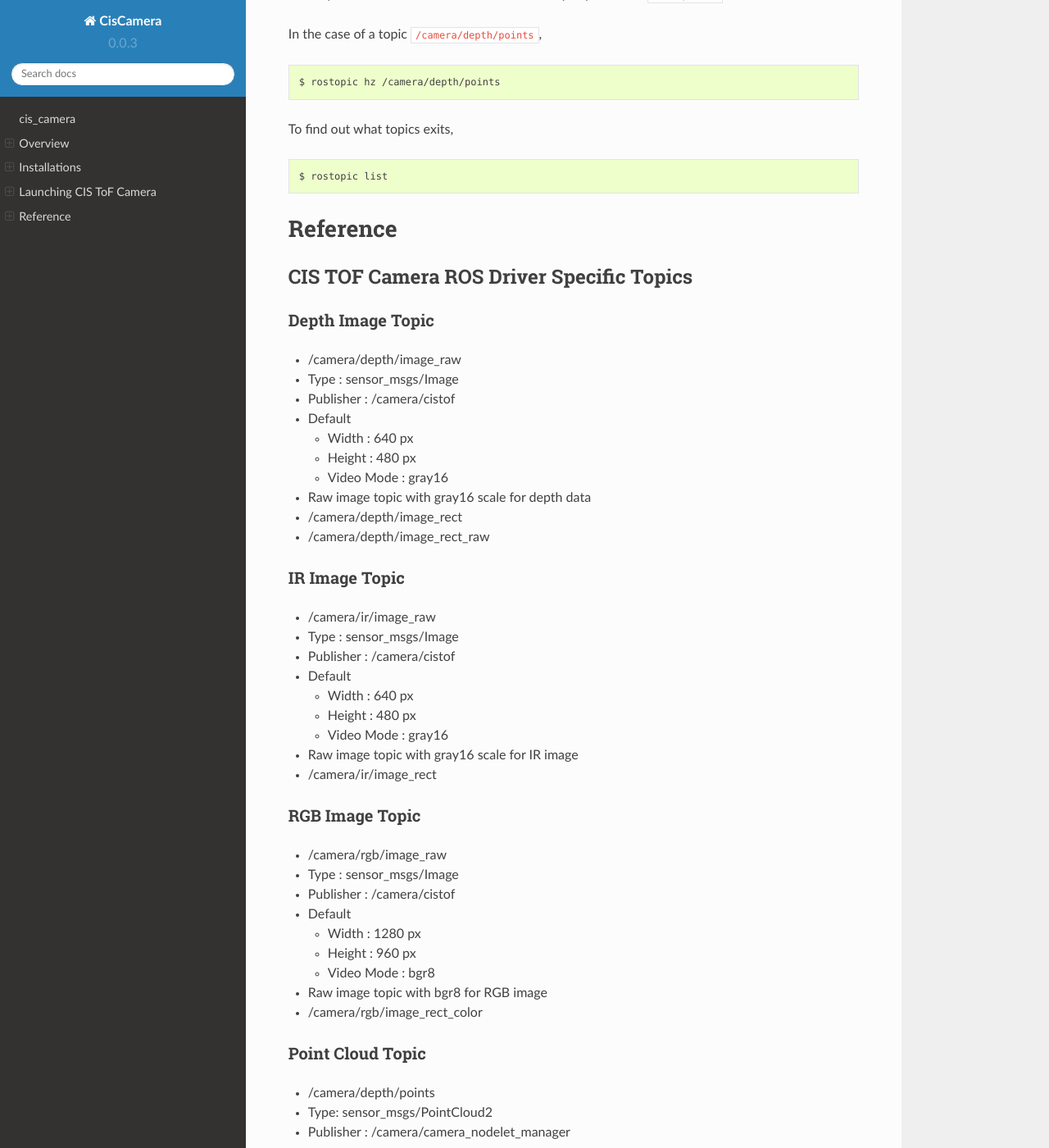
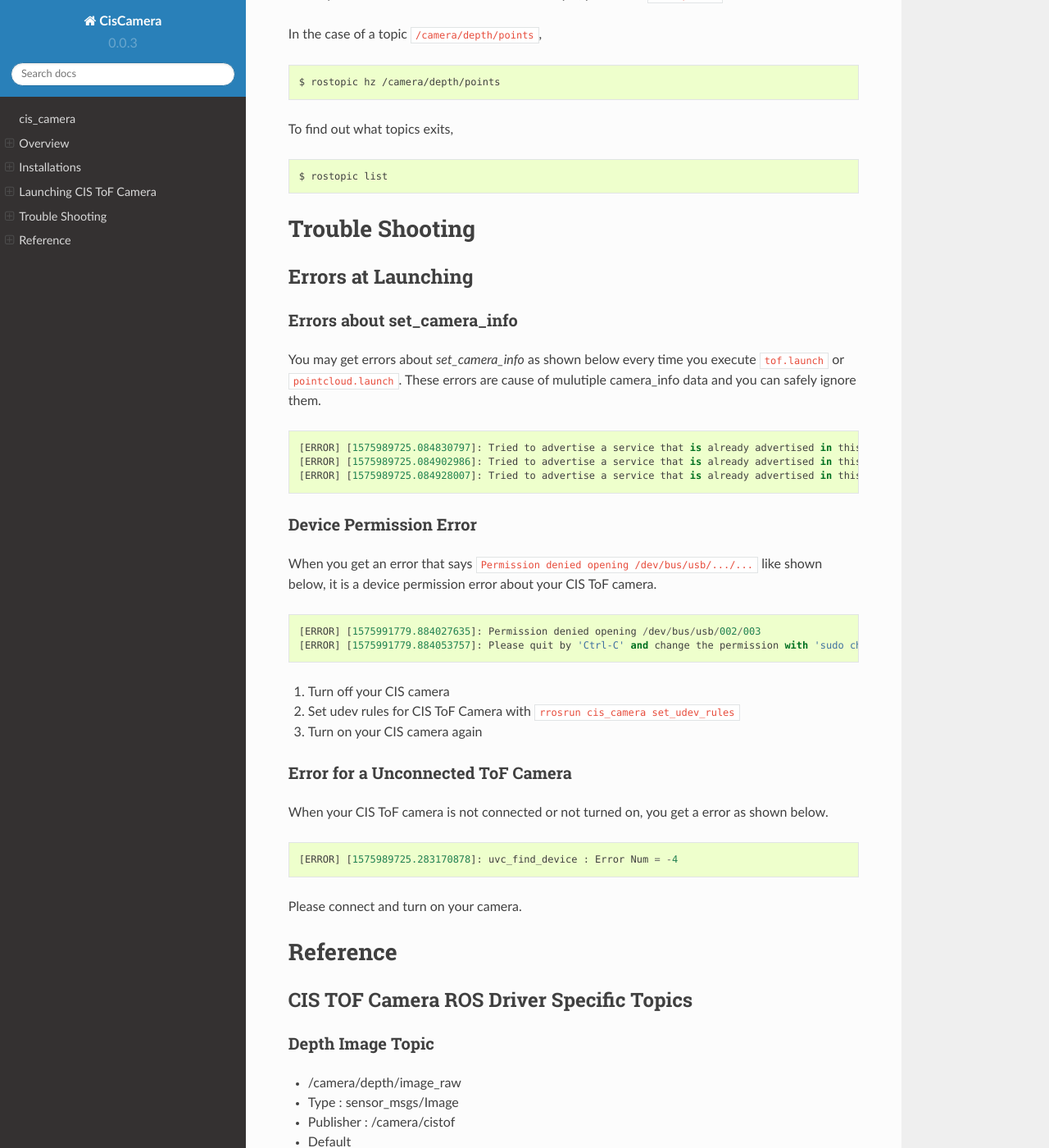
Before and after one commit to tork-a/cis_camera, a Sphinx documentation site: the page built from doc/index.rst, in a window 1280 px wide and 1400 px high, scrolled down 7869 px. Shown: the whole window at 82% size. Built offline with Sphinx 7.4.7 and the Read the Docs theme 2.0.0, drawn with Linux system fonts in a browser that asks for light colours.

Commit message:
add 'Trouble Shooting' in index.rst

```diff
--- a/doc/index.rst
+++ b/doc/index.rst
@@ -346,6 +346,51 @@ To find out what topics exits,
 ::
 
     $ rostopic list
+
+Trouble Shooting
+##################
+
+Errors at Launching
+=====================
+
+Errors about set_camera_info
+------------------------------
+
+You may get errors about `set_camera_info` as shown below every time you execute ``tof.launch`` or ``pointcloud.launch``.
+These errors are cause of mulutiple camera_info data and you can safely ignore them.
+
+::
+
+    [ERROR] [1575989725.084830797]: Tried to advertise a service that is already advertised in this node [/camera/set_camera_info]
+    [ERROR] [1575989725.084902986]: Tried to advertise a service that is already advertised in this node [/camera/set_camera_info]
+    [ERROR] [1575989725.084928007]: Tried to advertise a service that is already advertised in this node [/camera/set_camera_info]
+
+Device Permission Error
+-------------------------
+
+When you get an error that says ``Permission denied opening /dev/bus/usb/.../...`` like shown below,
+it is a device permission error about your CIS ToF camera.
+
+::
+
+    [ERROR] [1575991779.884027635]: Permission denied opening /dev/bus/usb/002/003
+    [ERROR] [1575991779.884053757]: Please quit by 'Ctrl-C' and change the permission with 'sudo chmod o+x /dev/bus/usb/002/003'
+
+1. Turn off your CIS camera
+2. Set udev rules for CIS ToF Camera with ``rrosrun cis_camera set_udev_rules``
+3. Turn on your CIS camera again
+
+Error for a Unconnected ToF Camera
+------------------------------------
+
+When your CIS ToF camera is not connected or not turned on, you get a error as shown below.
+
+
+::
+
+    [ERROR] [1575989725.283170878]: uvc_find_device : Error Num = -4
+
+Please connect and turn on your camera.
 
 Reference
 ###########
```
